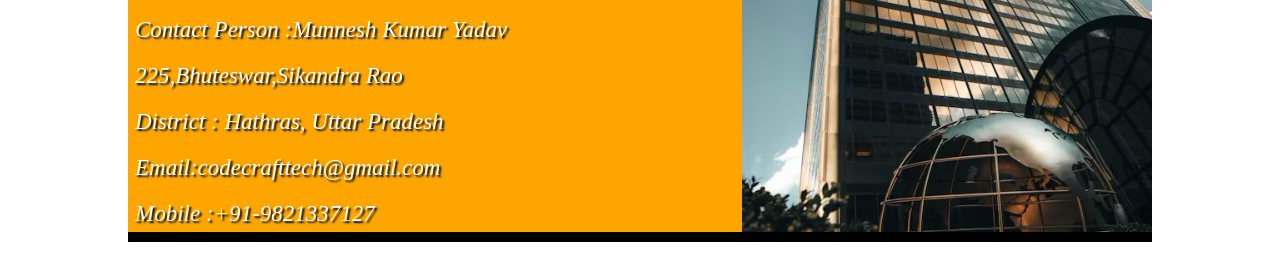
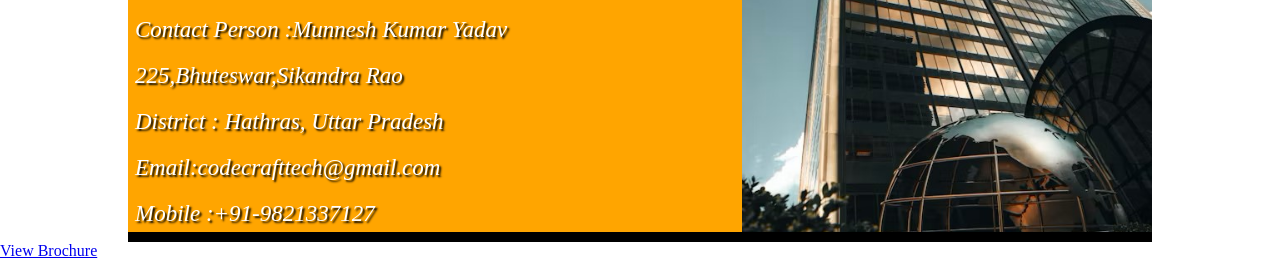
Before and after one commit to ritoopragya-dotcom/CodeCraft-Technology, a plain HTML site: page index.html in a window 1280 px wide. Shown: the part 1558-1818 px from the top of the page. Drawn offline with Linux system fonts and the light colour scheme.

Commit message:
Update index.html
Brochure has been added

```diff
--- a/index.html
+++ b/index.html
@@ -114,6 +114,8 @@
  </div>
  </div>
  </footer>
-
+<a href="CodeCraft Technology.pdf" target="_blank" id="Brochure">
+    View Brochure
+</a>
 </body>
 </html>
```
